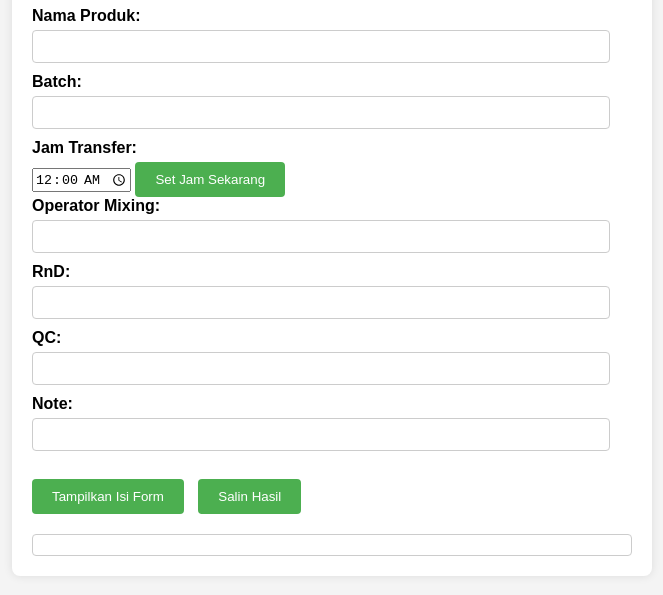
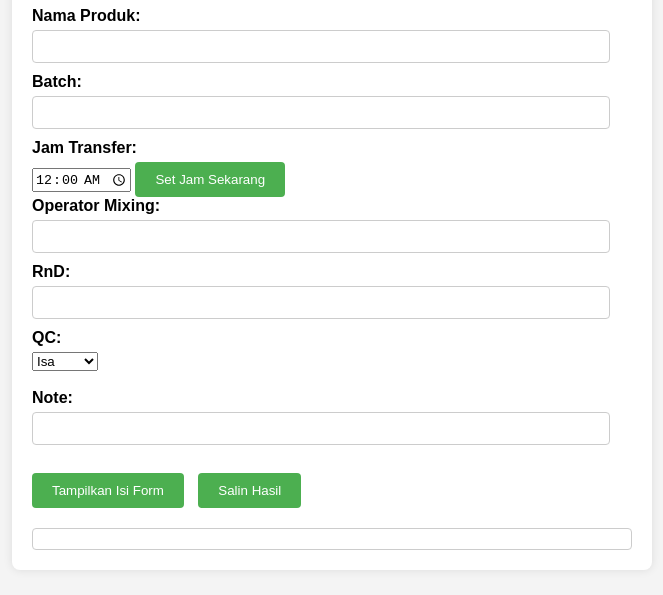
Before and after one commit to IsaParman/Reportmixing, a plain HTML site: page index.html in a window 1280 px wide. Shown: the part 209-804 px from the top of the page, without its empty margins (308-971 px from the left). Drawn offline with Linux system fonts and the light colour scheme.

Commit message:
Update index.html

```diff
--- a/index.html
+++ b/index.html
@@ -25,7 +25,11 @@
         <label for="rnd">RnD:</label>
         <input type="text" id="rnd" name="rnd"><br>
         <label for="qc">QC:</label>
-        <input type="text" id="qc" name="qc"><br>
+        <select id="qc" name="qc" onchange="toggleInputQC()">
+            <option value="Isa">Isa</option>
+            <option value="Manual">Manual</option>
+        </select><br>
+        <input type="text" id="manualQC" name="manualQC" style="display: none;"><br>
         <label for="note">Note:</label>
         <input type="text" id="note" name="note"><br><br>
         <button type="button" onclick="tampilkanForm()">Tampilkan Isi Form</button>
```
